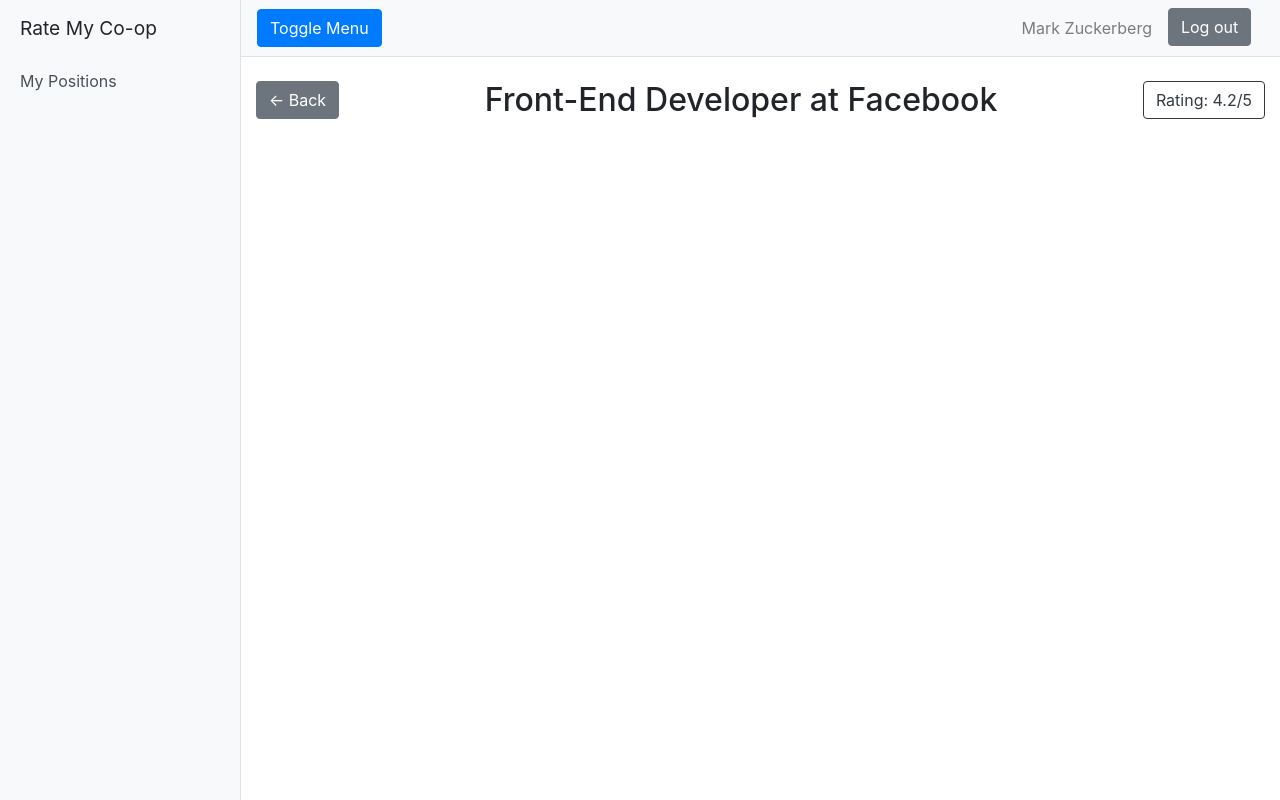
After one commit to monist-david/ratemycoop, a Django app: page /front-end-facebook/ in a window 1280 px wide. The commit adds this page. Run offline with Django 3.2, Linux system fonts and the light colour scheme; some libraries are stand-ins or nearby versions.

Commit message:
current work on co-op view

```diff
--- /dev/null
+++ b/index/templates/index/manager_position.html
@@ -0,0 +1,47 @@
+{% extends 'manager_base.html' %}
+
+{% block head %}
+{% endblock %}
+
+{% block css %}
+    {% load static %}
+    <meta charset="utf-8">
+    <meta name="viewport" content="width=device-width, initial-scale=1, shrink-to-fit=no">
+    <meta name="description" content="">
+    <meta name="author" content="">
+
+    <!-- Bootstrap core CSS -->
+    <link href="{% static 'index/vendor/bootstrap/css/bootstrap.min.css' %}" rel="stylesheet">
+
+    <!-- Custom styles for this template -->
+    <link href="{% static 'index/css/simple-sidebar.css' %}" rel="stylesheet">
+
+{% endblock %}
+
+{% block bodypage %}
+    <div class="d-flex" id="wrapper">
+        <!-- Page Content -->
+        <div id="page-content-wrapper">
+            <div class="container-fluid">
+
+
+                <!-- Head -->
+                <div class="d-flex justify-content-between">
+                    <div>
+                        <a class="btn btn-secondary mt-4 mb-5" href="{% url "index:manager" %}"> <- Back</a>
+                    </div>
+                    <div >
+                        <h2 class="text-center mt-4 mb-5">Front-End Developer at Facebook</h2>
+                    </div>
+                    <div >
+                        <button class="btn btn-outline-dark mt-4 mb-5">Rating: 4.2/5</button>
+                    </div>
+                </div>
+
+
+
+            </div>
+        </div>
+    </div>
+    <!-- /#page-content-wrapper -->
+{% endblock %}
--- a/index/templates/manager_base.html
+++ b/index/templates/manager_base.html
@@ -38,7 +38,7 @@
     <div class="bg-light border-right" id="sidebar-wrapper">
         <div class="sidebar-heading">Rate My Co-op</div>
         <div class="list-group list-group-flush">
-            <a href="#" class="list-group-item list-group-item-action bg-light">My Positions</a>
+            <a href="{% url "index:manager" %}" class="list-group-item list-group-item-action bg-light">My Positions</a>
         </div>
     </div>
     <!-- /#sidebar-wrapper -->
@@ -54,7 +54,7 @@
                     <span class="navbar-text mr-3">
                         Mark Zuckerberg
                     </span></li>
-                <li class="nav-item"><a class="btn btn-secondary" href="{% url "index:index" %}" style="margin-right: 1vw">Home</a></li>
+                <li class="nav-item"><a class="btn btn-secondary" href="{% url "index:index" %}" style="margin-right: 1vw">Log out</a></li>
 
             </ul>
 
@@ -69,6 +69,7 @@
 </div>
 
 <!-- Bootstrap core JavaScript -->
+<script src="https://cdn.jsdelivr.net/npm/vue@2.6.12/dist/vue.js"></script>
 <script src="{% static 'index/vendor/jquery/jquery.min.js' %}"></script>
 <script src="{% static 'index/vendor/bootstrap/js/bootstrap.bundle.min.js' %}"></script>
 
--- a/index/urls.py
+++ b/index/urls.py
@@ -1,9 +1,10 @@
 from django.urls import path
-from .views import SearchView,  IndexView, ManagerView
+from .views import SearchView,  IndexView, ManagerView, PositionView
 
 app_name = 'index'
 urlpatterns = [
     path('', IndexView.as_view(), name='index'),
     path('search/', SearchView.as_view(), name='search'),
     path('manager/', ManagerView.as_view(), name='manager'),
+    path('front-end-facebook/', PositionView.as_view(), name='front-end-facebook'),
 ]
--- a/index/views.py
+++ b/index/views.py
@@ -34,3 +34,12 @@ class ManagerView(TemplateView):
 
     def post(self, request):
         return render(request, self.template_name)
+
+class PositionView(TemplateView):
+    template_name = "index/manager_position.html"
+
+    def get(self, request):
+        return render(request, self.template_name)
+
+    def post(self, request):
+        return render(request, self.template_name)
```
Also changed, not shown: index/templates/index/manager.html (+23 -5 lines).
